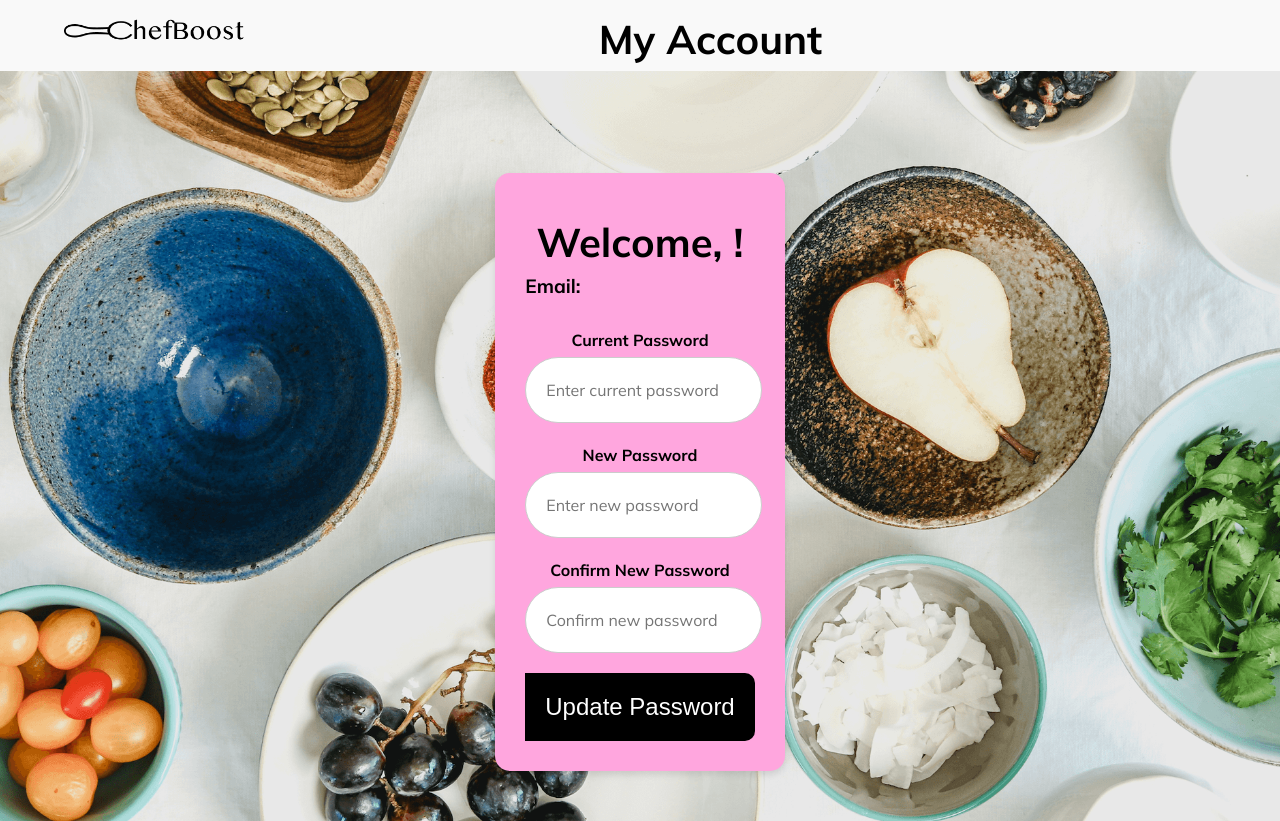
After one commit to twosavoie/gen-ai-recipe-chatbot, a Flask app: template templates/my_account.html in a window 1280 px wide. The commit adds this page. Run offline with Flask 3, Linux system fonts and the light colour scheme; the template is opened without the code that fills it, so the values that code supplies are empty.

Commit message:
Update template files to match starter code

```diff
--- a/templates/index.html
+++ b/templates/index.html
@@ -2,7 +2,7 @@
 <html lang="en">
 
 <head>
-  <title>Ember Stacks</title>
+  <title>ChefBoost</title>
   <link rel="stylesheet" href="{{ url_for('static', filename='main.css') }}" />
   <link rel="preconnect" href="https://fonts.googleapis.com">
   <link rel="preconnect" href="https://fonts.gstatic.com" crossorigin>
@@ -17,7 +17,8 @@
   <header class="site-header">
     <div class="header-content-wrapper">
       <figure>
-        <img src="{{ url_for('static', filename='logo.png' ) }}" alt="" class="logo">
+        <a href="{{ url_for('index') }}"><img src="{{ url_for('static', filename='logo.png' ) }}" alt=""
+            class="logo"></a>
         <h1 class="visually-hidden">Chef
           Boost</h1>
       </figure>
--- a/templates/login.html
+++ b/templates/login.html
@@ -2,7 +2,7 @@
 <html lang="en">
 
 <head>
-  <title>Ember Stacks</title>
+  <title>Login | ChefBoost</title>
   <link rel="stylesheet" href="{{ url_for('static', filename='main.css') }}" />
   <link rel="preconnect" href="https://fonts.googleapis.com">
   <link rel="preconnect" href="https://fonts.gstatic.com" crossorigin>
@@ -17,9 +17,11 @@
   <header class="site-header">
     <div class="header-content-wrapper">
       <figure>
-        <img src="{{ url_for('static', filename='logo.png' ) }}" alt="" class="logo"><span class="visually-hidden">Chef
+        <a href="{{ url_for('index') }}"><img src="{{ url_for('static', filename='logo.png' ) }}" alt=""
+            class="logo"></a><span class="visually-hidden">Chef
           Boost</span>
       </figure>
+      <h1>Login</h1>
       <div class="user-info">
         <img src="{{ url_for('static', filename='avatar.png' ) }}" alt="" class="user-image">
         <a href="{{ url_for('signup') }}" class="link-underline">Sign up</a>
--- /dev/null
+++ b/templates/my_account.html
@@ -0,0 +1,158 @@
+<!doctype html>
+<html lang="en">
+
+<head>
+  <title>ChefBoost</title>
+  <link rel="stylesheet" href="{{ url_for('static', filename='main.css') }}" />
+  <link rel="preconnect" href="https://fonts.googleapis.com">
+  <link rel="preconnect" href="https://fonts.gstatic.com" crossorigin>
+  <link href="https://fonts.googleapis.com/css2?family=Mulish:ital,wght@0,200..1000;1,200..1000&display=swap"
+    rel="stylesheet">
+  <link href="https://fonts.googleapis.com/css2?family=Nunito:ital,wght@0,200..1000;1,200..1000&display=swap"
+    rel="stylesheet">
+  <script src="{{ url_for('static', filename='script.js') }}" defer></script>
+  <style>
+    body {
+      font-family: 'Mulish', sans-serif;
+      background-color: #f9f9f9;
+      margin: 0;
+      padding: 0;
+    }
+
+    .account-container {
+      max-width: 800px;
+      margin: 50px auto;
+      background-color: #ffa6de;
+      /* Pink Background */
+      color: #000;
+      /* Black Text */
+      box-shadow: 0 4px 6px rgba(0, 0, 0, 0.1);
+      border-radius: 15px;
+      padding: 30px;
+      text-align: center;
+    }
+
+    h1 {
+      font-size: 2.5rem;
+      margin-bottom: 20px;
+      color: #000;
+      /* Black */
+    }
+
+    .profile-details {
+      text-align: left;
+      margin-bottom: 30px;
+    }
+
+    .profile-details p {
+      font-size: 1.2rem;
+      margin: 10px 0;
+      color: #000;
+    }
+
+    .password-form {
+      display: flex;
+      flex-direction: column;
+      align-items: center;
+    }
+
+    .form-group {
+      width: 100%;
+      margin-bottom: 20px;
+      text-align: left;
+    }
+
+    .form-group label {
+      display: block;
+      margin-bottom: 5px;
+      font-weight: bold;
+      color: #000;
+    }
+
+    .form-group input {
+      width: 85%;
+      padding: 20px;
+      border: 1px solid #ccc;
+      border-radius: 50px;
+      font-size: 1rem;
+    }
+
+    .button-group {
+      display: flex;
+      justify-content: center;
+      gap: 10px;
+    }
+
+    .update-button,
+    .logout-button {
+      background-color: #000;
+      /* Black Buttons */
+      color: #fff;
+      /* White Text */
+      border: none;
+      padding: 20px;
+      font-size: 1.5rem;
+      border-radius: 50px;
+      cursor: pointer;
+      transition: background-color 0.3s ease;
+      text-decoration: none;
+      /* For anchor buttons */
+    }
+
+    .update-button:hover,
+    .logout-button:hover {
+      background-color: #333;
+      /* Slightly lighter black on hover */
+    }
+  </style>
+</head>
+
+<body>
+  <header class="site-header">
+    <div class="header-content-wrapper">
+      <figure>
+        <a href="{{ url_for('index') }}"><img src="{{ url_for('static', filename='logo.png' ) }}" alt=""
+            class="logo"></a>
+        <h1 class="visually-hidden">Chef
+          Boost</h1>
+      </figure>
+      <h1>My Account</h1>
+      <div class="user-info">
+      </div>
+    </div>
+  </header>
+  <main>
+    <div class="account-container">
+      <h1>Welcome, !</h1>
+      <div class="profile-details">
+        <p><strong>Email:</strong> </p>
+      </div>
+
+      <!-- Password Update Form -->
+      <form method="POST" class="password-form">
+        <div class="form-group">
+          <label for="current_password">Current Password</label>
+          <input type="password" id="current_password" name="current_password" placeholder="Enter current password"
+            required>
+        </div>
+
+        <div class="form-group">
+          <label for="new_password">New Password</label>
+          <input type="password" id="new_password" name="new_password" placeholder="Enter new password" required>
+        </div>
+
+        <div class="form-group">
+          <label for="confirm_password">Confirm New Password</label>
+          <input type="password" id="confirm_password" name="confirm_password" placeholder="Confirm new password"
+            required>
+        </div>
+
+        <div class="button-group">
+          <button type="submit" class="update-button">Update Password</button>
+        </div>
+      </form>
+    </div>
+  </main>
+</body>
+
+</html>
```
Also changed, not shown: templates/signup.html (+5 -4 lines), 1 other file.
